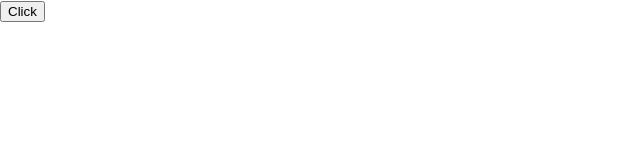
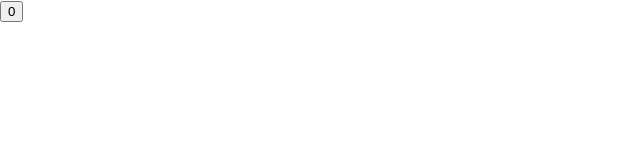
Before and after one commit to erickbrdev/React, a React (Create React App) app in the folder project-react/: page / in a window 1280 px wide. Shown: the top 160 px of the page, without its empty margins (0-640 px from the left). Built offline with nearby package versions, Linux system fonts and the light colour scheme.

Commit message:
estados e eventos

```diff
--- a/project-react/src/App.js
+++ b/project-react/src/App.js
@@ -1,25 +1,27 @@
 import React from 'react';
 import './App.css';
-
-
-
-
 class App extends React.Component {
 
   constructor() {
-    super()
+    super();
 
     this.handleClick = this.handleClick.bind(this)
+
+    this.state = {
+      click: 0,
+    };
   }
    handleClick () {
-    console.log(this)
-    console.log('Teste')
-  }
+    this.setState((previousState, _props) => ({
+      click: previousState.click +1
+    }));
+  };
 
   render() {
+    const { click } = this.state
     return (
       <div>
-        <button onClick={this.handleClick}>Click</button>
+        <button onClick={this.handleClick}>{click}</button>
       </div>
     )
   }
```
